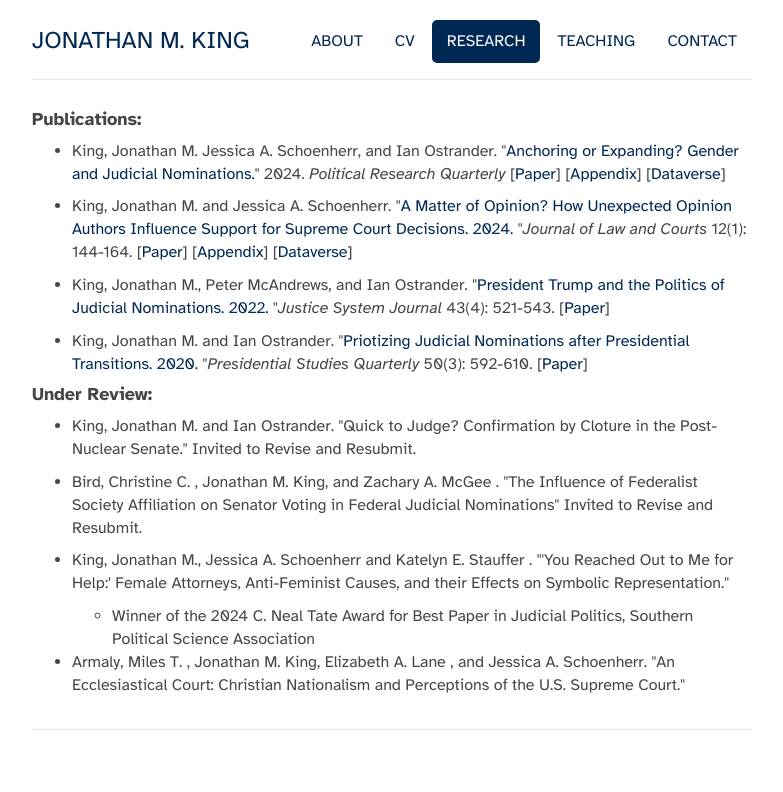
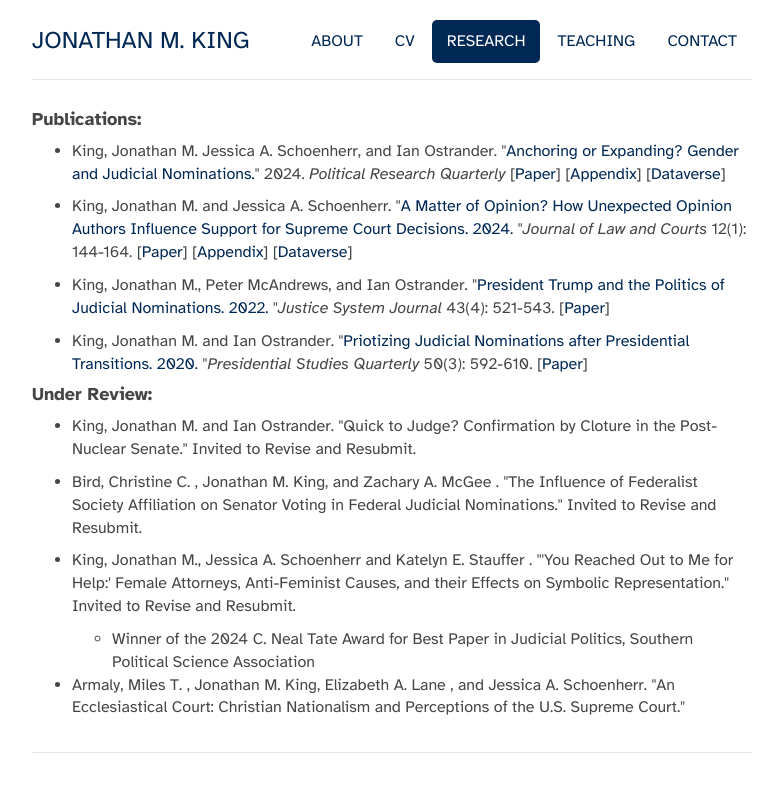
Before and after one commit to matthewtcota/matthewtcota.github.io, a Jekyll site: the page built from research/index.html, in a window 1280 px wide. Shown: the top 792 px of the page, without its empty margins (248-1031 px from the left). Built offline with Jekyll 4.4.1, drawn with Linux system fonts in a browser that asks for light colours.

Commit message:
Update index.html

```diff
--- a/research/index.html
+++ b/research/index.html
@@ -37,10 +37,10 @@
     </li>
 
     <li>
-      <p><a href="https://christinecbird.com/"style="color:#454545" target="_blank">Bird, Christine C. </a>, Jonathan M. King, and <a href="https://www.zacharymcgee.net/"style="color:#454545" target="_blank">Zachary A. McGee </a>. "The Influence of Federalist Society Affiliation on Senator Voting in Federal Judicial Nominations" Invited to Revise and Resubmit.</p>
+      <p><a href="https://christinecbird.com/"style="color:#454545" target="_blank">Bird, Christine C. </a>, Jonathan M. King, and <a href="https://www.zacharymcgee.net/"style="color:#454545" target="_blank">Zachary A. McGee </a>. "The Influence of Federalist Society Affiliation on Senator Voting in Federal Judicial Nominations." Invited to Revise and Resubmit.</p>
     </li>
     <li>
-       <p>King, Jonathan M., Jessica A. Schoenherr and <a href="https://sites.google.com/site/katelynestauffer//"style="color:#454545" target="_blank">Katelyn E. Stauffer </a>. "'You Reached Out to Me for Help:' Female Attorneys, Anti-Feminist Causes, and their Effects on Symbolic Representation." </p>
+       <p>King, Jonathan M., Jessica A. Schoenherr and <a href="https://sites.google.com/site/katelynestauffer//"style="color:#454545" target="_blank">Katelyn E. Stauffer </a>. "'You Reached Out to Me for Help:' Female Attorneys, Anti-Feminist Causes, and their Effects on Symbolic Representation." Invited to Revise and Resubmit. </p>
         <ul>
             <li>Winner of the 2024 C. Neal Tate Award for Best Paper in Judicial Politics, Southern Political Science Association</li>
         </ul>
```
